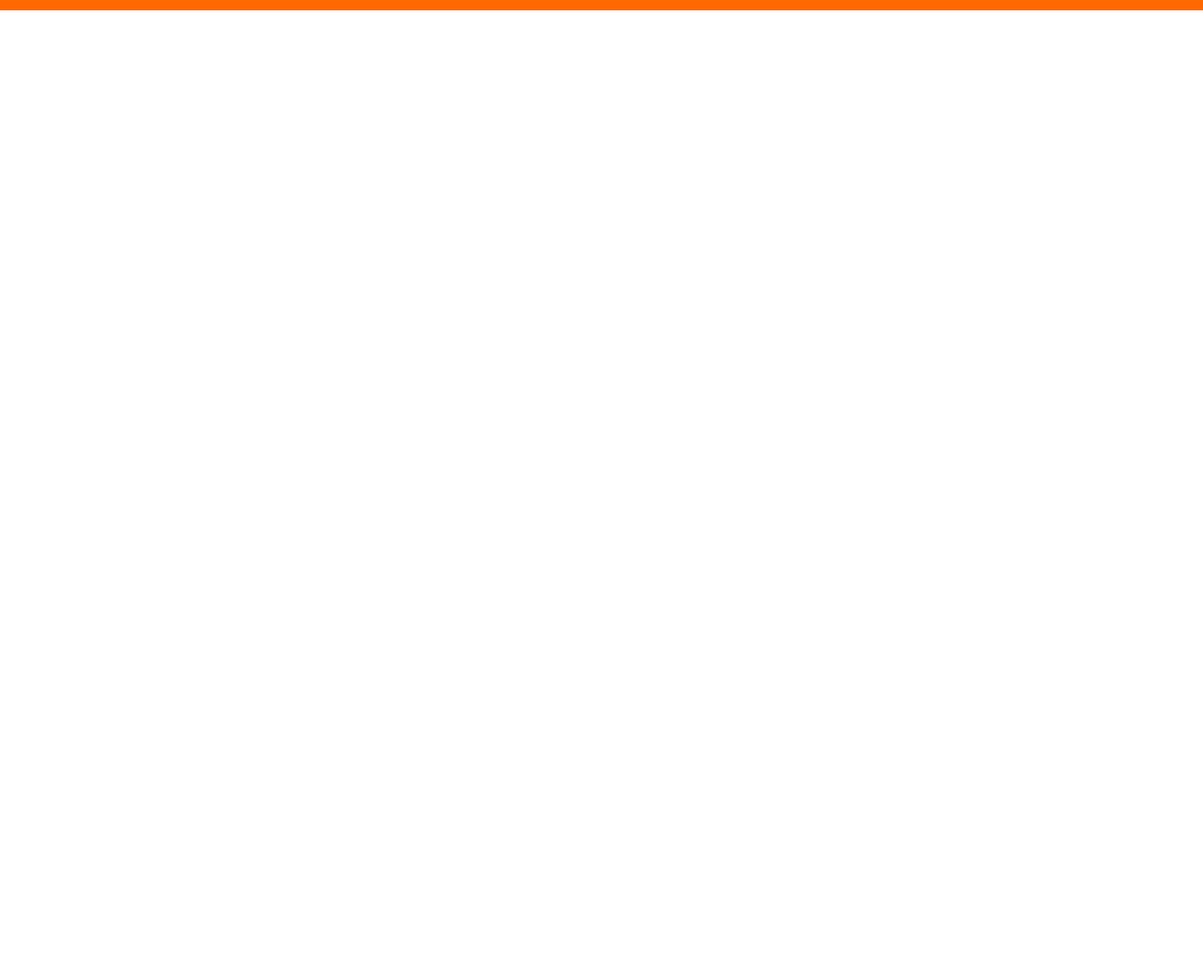
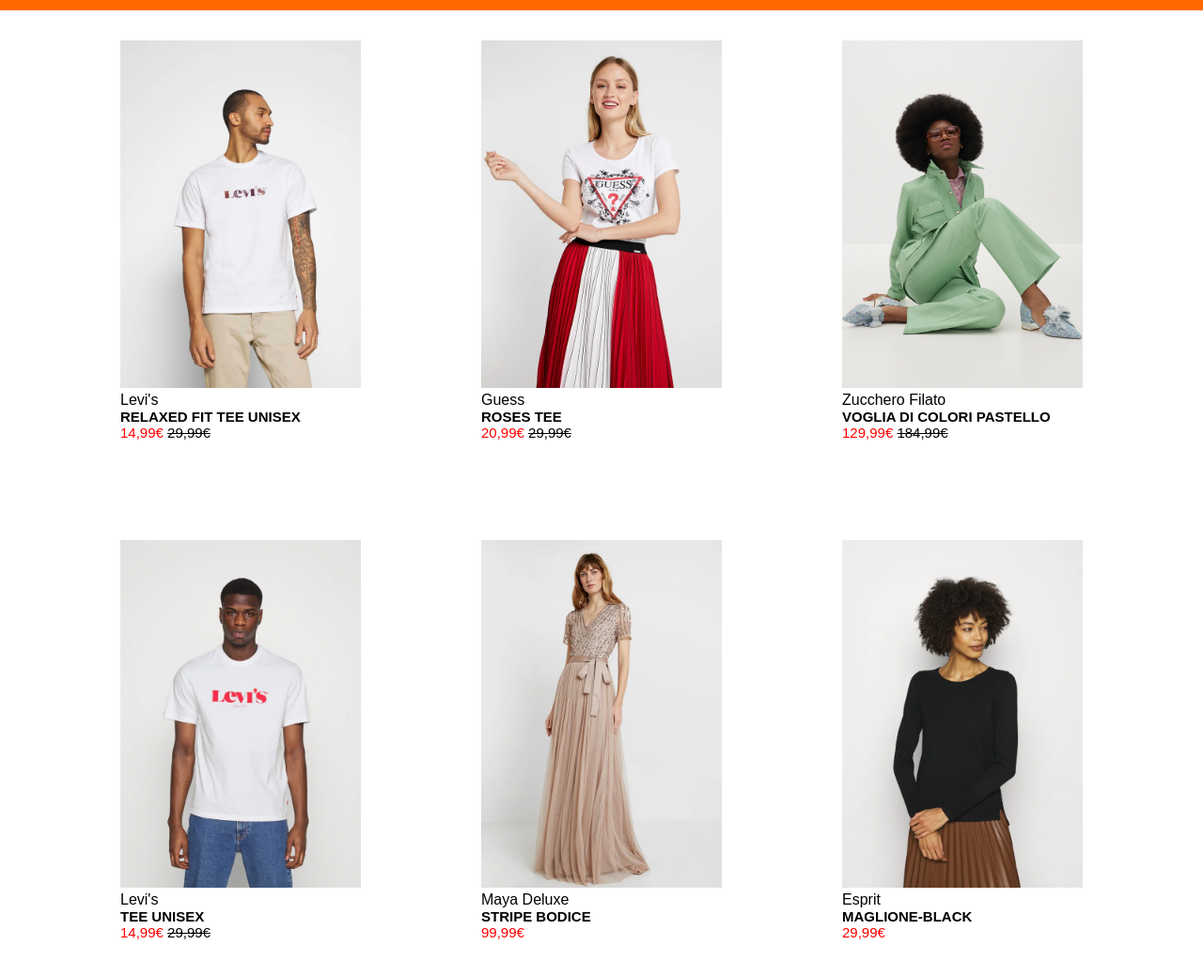
Before and after one commit to matteovecchio04/html-css-boolando, a plain HTML site: page index.html in a window 1280 px wide. Shown: the part 53-1092 px from the top of the page at 94% size. Before the commit the page ends 800 px from the top, so only its background shows below. Drawn offline with Linux system fonts and the light colour scheme.

Commit message:
add images with prices and discount prices underneath the images

```diff
--- a/assets/css/style.css
+++ b/assets/css/style.css
@@ -4,36 +4,77 @@
     font-family: Arial, Helvetica, sans-serif;
 }
 
-:root{
+:root {
     --boo-primary-color: #ff6900;
     --boo-white-color: #ffffff;
-
+    --boo-black-color: #000000;
+    --boo-eco-color: #008000;
+    --boo-discount-color: #ff0000;
 }
 
-header{
+header {
     background-color: var(--boo-primary-color);
 }
 
-.menu{
+.menu {
     width: 80%;
     margin: auto;
     height: 4rem;
 
-    a{
+    a {
         color: var(--boo-white-color);
         text-decoration: none;
         margin-right: 3px;
     }
 
-    .logo{
+    .logo {
         width: 150px;
         height: 35px;
     }
 }
 
-.mini-logo{
+.mini-logo {
     color: var(--boo-white-color);
 }
+
+.container {
+    display: flex;
+    justify-content: space-between;
+    width: 80%;
+    margin: auto;
+    height: 500px;
+
+    padding-top: 2rem;
+
+    .block {
+        width: 25%;
+        height: 50px;
+
+        .img {
+            max-width: 100%;
+        }
+
+        .content-block {
+            width: 100%;
+            height: 10px;
+
+            h2 {
+                font-size: 15px;
+            }
+
+            .discount {
+                color: var(--boo-discount-color);
+                font-size: 15px;
+            }
+
+            .full-price {
+                color: var(--boo-black-color);
+                font-size: 15px;
+            }
+        }
+    }
+}
+
 
 
 
@@ -42,10 +83,14 @@ header{
     display: flex;
 }
 
-.space-between{
+.space-between {
     justify-content: space-between;
 }
 
-.align-center{
+.align-center {
     align-items: center;
 }
+
+.column {
+    flex-direction: column;
+}
--- a/index.html
+++ b/index.html
@@ -40,7 +40,82 @@
     </header>
 
     <main>
+        <section class="d-flex column">
+            <div class="container">
 
+                <div class="block">
+                    <img src="./assets/img/1.webp" class="img" aria-hidden="true">
+                    <div class="content-block">
+                        <div>Levi's</div>
+                        <h2>RELAXED FIT TEE UNISEX</h2>
+                        <p class="discount">14,99&euro;
+                            <span class="full-price">
+                                <del>29,99&euro;</del>
+                            </span>
+                        </p>
+                    </div>
+                </div>
+
+                <div class="block">
+                    <img src="./assets/img/2.webp" class="img">
+                    <div class="content-block">
+                        <div>Guess</div>
+                        <h2>ROSES TEE</h2>
+                        <p class="discount">20,99&euro;
+                            <span class="full-price">
+                                <del>29,99&euro;</del>
+                            </span>
+                        </p>
+                    </div>
+                </div>
+
+                <div class="block">
+                    <img src="./assets/img/3.webp" class="img">
+                    <div class="content-block">
+                        <div>Zucchero Filato</div>
+                        <h2>VOGLIA DI COLORI PASTELLO</h2>
+                        <p class="discount">129,99&euro;
+                            <span class="full-price">
+                                <del>184,99&euro;</del>
+                            </span>
+                        </p>
+                    </div>
+                </div>
+            </div>
+
+            <div class="container">
+                <div class="block">
+                    <img src="./assets/img/4.webp" class="img">
+                    <div class="content-block">
+                        <div>Levi's</div>
+                        <h2>TEE UNISEX</h2>
+                        <p class="discount">14,99&euro;
+                            <span class="full-price">
+                                <del>29,99&euro;</del>
+                            </span>
+                        </p>
+                    </div>
+                </div>
+
+                <div class="block">
+                    <img src="./assets/img/5.webp" class="img">
+                    <div class="content-block">
+                        <div>Maya Deluxe</div>
+                        <h2>STRIPE BODICE</h2>
+                        <p class="discount">99,99&euro;</p>
+                    </div>
+                </div>
+
+                <div class="block">
+                    <img src="./assets/img/6.webp" class="img">
+                    <div class="content-block">
+                        <div>Esprit</div>
+                        <h2>MAGLIONE-BLACK</h2>
+                        <p class="discount">29,99&euro;</p>
+                    </div>
+                </div>
+            </div>
+        </section>
     </main>
     <footer>
 
```
